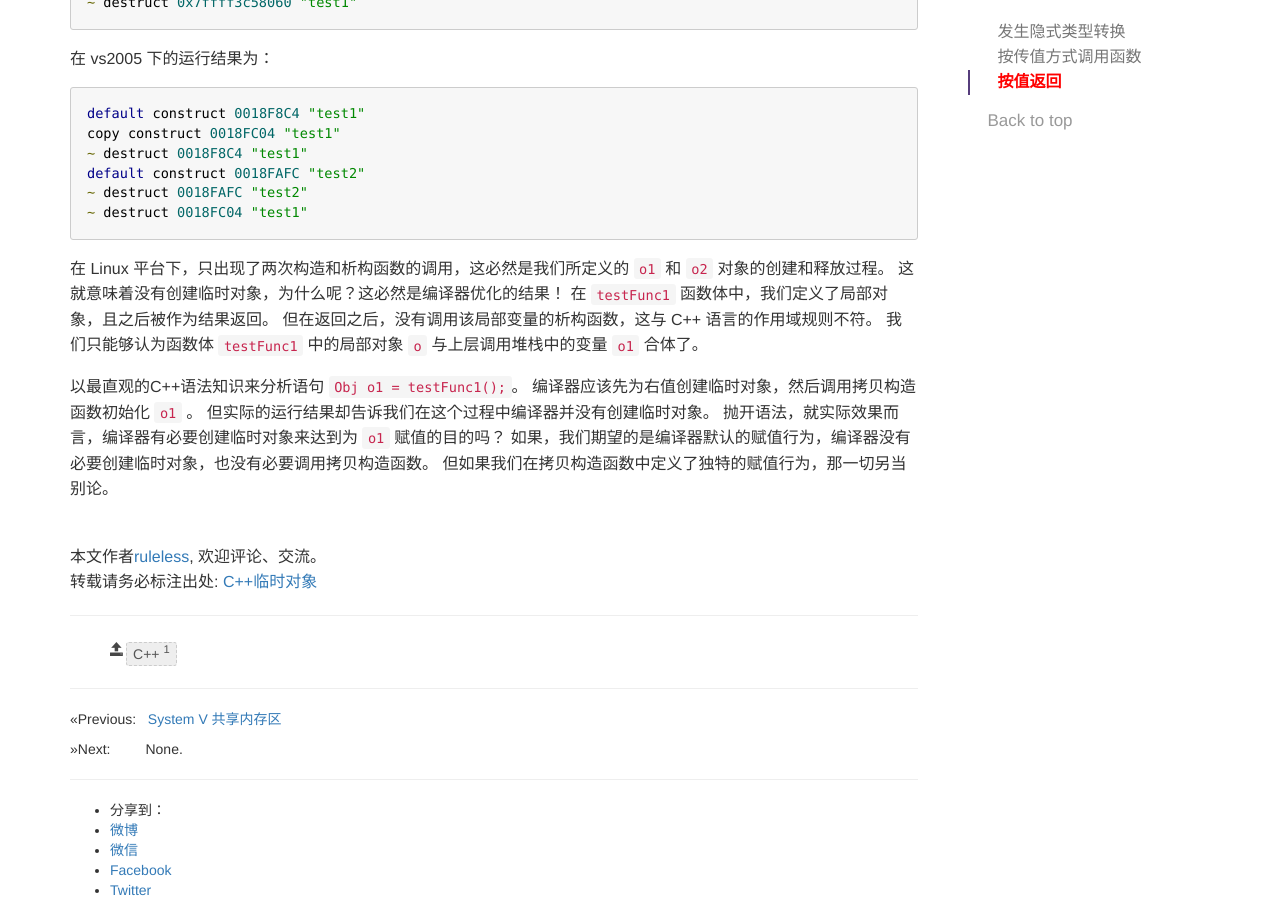
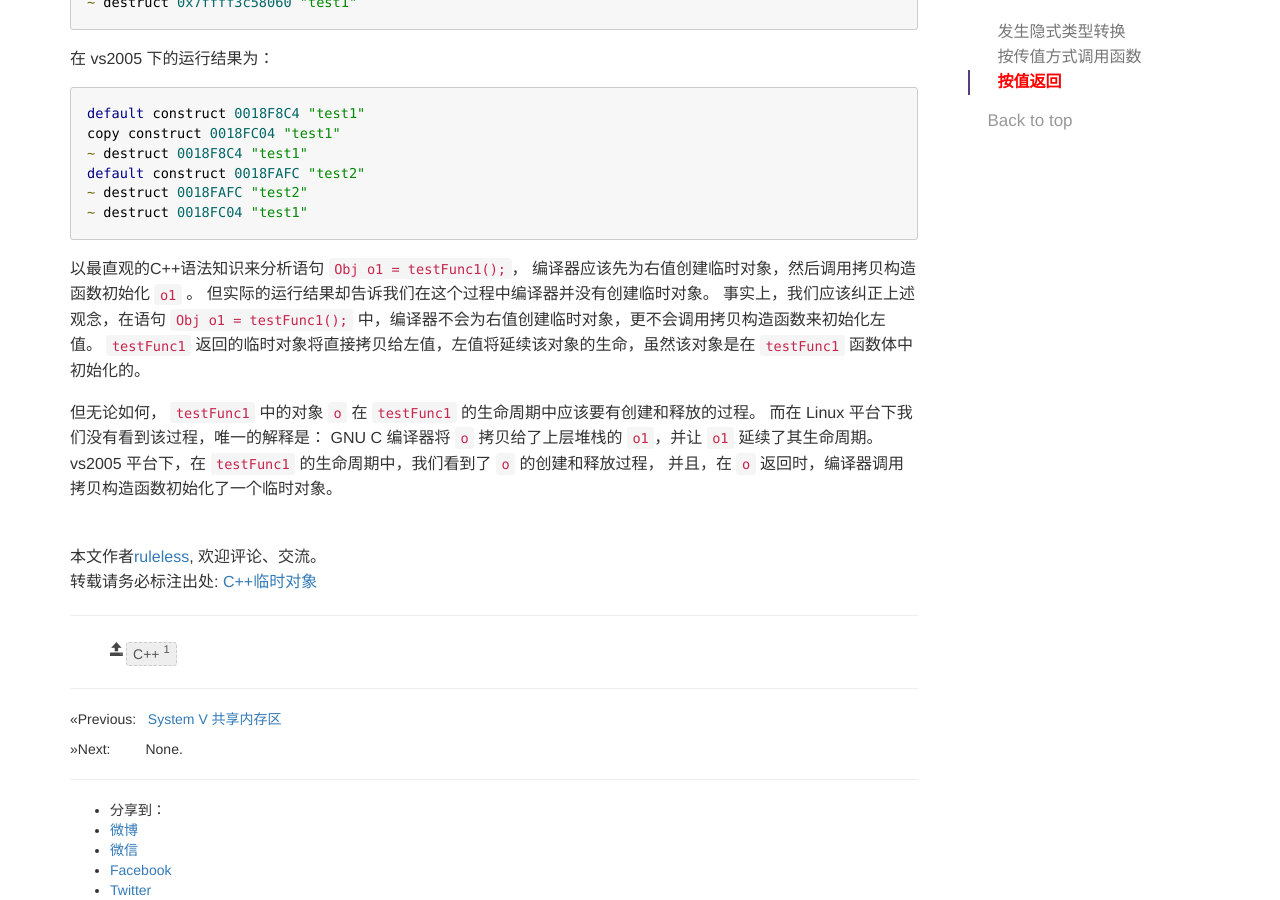
Before and after one commit to ruleless/ruleless.github.io, a Jekyll site: the page built from _posts/2016-06-24-cpp-tempobj.md, in a window 1280 px wide and 900 px high, scrolled down 2531 px. Built offline with Jekyll 4.4.1, drawn with Linux system fonts in a browser that asks for light colours; Markdown is read by kramdown in place of the engine named in the settings; comment, search, counter and statistics services are not loaded; some of the changed text lies outside the part shown.

Commit message:
modify c++ tempobj test

````diff
--- a/Gemfile
+++ b/Gemfile
@@ -1,3 +1,5 @@
 source "https://ruby.taobao.org"
 gem "jekyll"
+gem "rdiscount"
+gem "redcarpet"
 gem "jekyll-paginate"
--- a/_config.yml
+++ b/_config.yml
@@ -17,12 +17,14 @@ gems: [jekyll-paginate]
 paginate: 15
 
 # conversion
-markdown:    kramdown
+markdown: rdiscount
+# markdown: kramdown
 kramdown:
   input: GFM
   #Insert HTML <br /> tags inside paragraphs where the original Markdown document had newlines (by default, Markdown ignores these newlines). default is true. Github is false.
   hard_wrap: false
 
+# markdown: redcarpet
 redcarpet:
   extensions: [autolink,with_toc_data]
 
--- a/_posts/2016-06-24-cpp-tempobj.md
+++ b/_posts/2016-06-24-cpp-tempobj.md
@@ -59,7 +59,7 @@ void testFunc1(const Obj &i)
 
 我们以 `testFunc1("test situation 1")` 的形式调用 `testFunc1`，此时即会发生隐式类型转换。
 编译器会以 `"test situation 1"` 为实参构建一个临时对象。
-另外，如果我们不希望发生此类型的隐式转换，可以在带单一形参的构造函数前加上关键字 `explicit`。
+如果我们不希望发生此类型的隐式转换，可以在带单一形参的构造函数前加上关键字 `explicit`。
 
 ## 按传值方式调用函数
 
@@ -134,15 +134,14 @@ default construct 0018FAFC "test2"
 ~ destruct 0018FC04 "test1"
 ```
 
-在 Linux 平台下，只出现了两次构造和析构函数的调用，这必然是我们所定义的 `o1` 和 `o2` 对象的创建和释放过程。
-这就意味着没有创建临时对象，为什么呢？这必然是编译器优化的结果！
-在 `testFunc1` 函数体中，我们定义了局部对象，且之后被作为结果返回。
-但在返回之后，没有调用该局部变量的析构函数，这与 C++ 语言的作用域规则不符。
-我们只能够认为函数体 `testFunc1` 中的局部对象 `o` 与上层调用堆栈中的变量 `o1` 合体了。
-
-以最直观的C++语法知识来分析语句 `Obj o1 = testFunc1();`。
+以最直观的C++语法知识来分析语句 `Obj o1 = testFunc1();`，
 编译器应该先为右值创建临时对象，然后调用拷贝构造函数初始化 `o1` 。
 但实际的运行结果却告诉我们在这个过程中编译器并没有创建临时对象。
-抛开语法，就实际效果而言，编译器有必要创建临时对象来达到为 `o1` 赋值的目的吗？
-如果，我们期望的是编译器默认的赋值行为，编译器没有必要创建临时对象，也没有必要调用拷贝构造函数。
-但如果我们在拷贝构造函数中定义了独特的赋值行为，那一切另当别论。
+事实上，我们应该纠正上述观念，在语句 `Obj o1 = testFunc1();` 中，编译器不会为右值创建临时对象，更不会调用拷贝构造函数来初始化左值。
+`testFunc1` 返回的临时对象将直接拷贝给左值，左值将延续该对象的生命，虽然该对象是在 `testFunc1` 函数体中初始化的。
+
+但无论如何， `testFunc1` 中的对象 `o` 在 `testFunc1` 的生命周期中应该要有创建和释放的过程。
+而在 Linux 平台下我们没有看到该过程，唯一的解释是：
+GNU C 编译器将 `o` 拷贝给了上层堆栈的 `o1`，并让 `o1` 延续了其生命周期。
+vs2005 平台下，在 `testFunc1` 的生命周期中，我们看到了 `o` 的创建和释放过程，
+并且，在 `o` 返回时，编译器调用拷贝构造函数初始化了一个临时对象。
````
